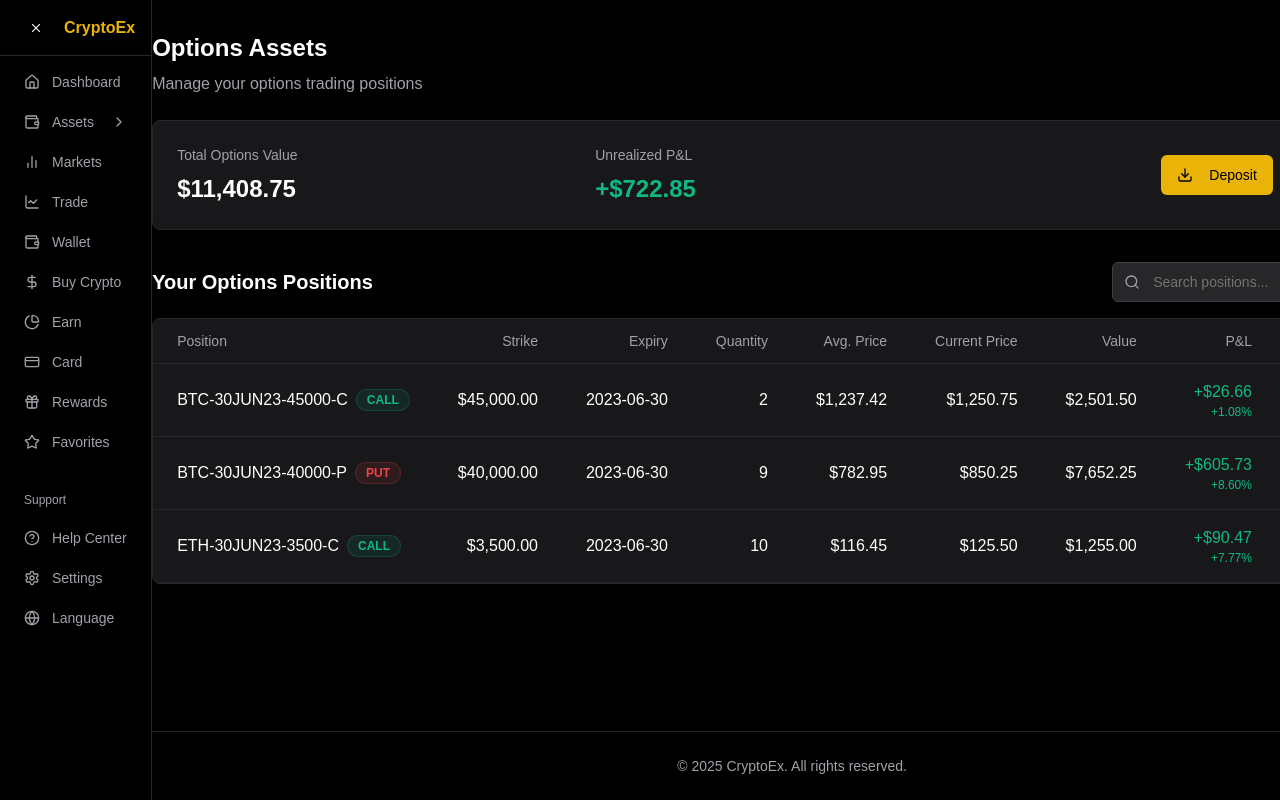
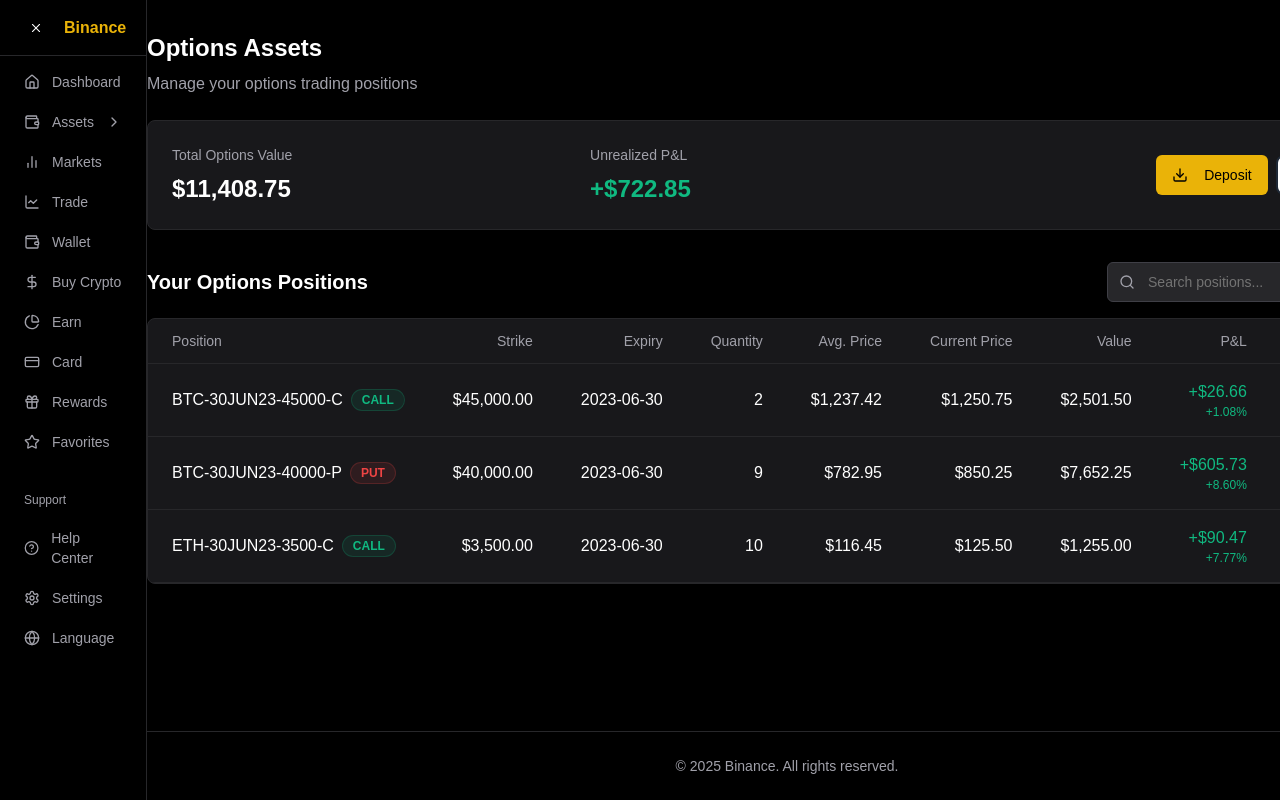
Before and after one commit to prakashpaini2k/crypto-exchange, a Next.js app: page /assets/options in a window 1280 px wide. Shown: the top 800 px of the page. Built offline with nearby package versions, Linux system fonts and the light colour scheme.

Commit message:
added brand name

```diff
--- a/app/assets/options/page.tsx
+++ b/app/assets/options/page.tsx
@@ -294,7 +294,7 @@ export default function OptionsAssetsPage() {
 
         <footer className="border-t border-zinc-800 py-6">
           <div className="container text-center text-sm text-zinc-400">
-            <p>© {new Date().getFullYear()} CryptoEx. All rights reserved.</p>
+            <p>© {new Date().getFullYear()} Binance. All rights reserved.</p>
           </div>
         </footer>
       </div>
--- a/app/assets/overview/page.tsx
+++ b/app/assets/overview/page.tsx
@@ -233,7 +233,7 @@ export default function AssetsOverviewPage() {
 
         <footer className="border-t border-zinc-800 py-6">
           <div className="container text-center text-sm text-zinc-400">
-            <p>© {new Date().getFullYear()} CryptoEx. All rights reserved.</p>
+            <p>© {new Date().getFullYear()} Binance. All rights reserved.</p>
           </div>
         </footer>
       </div>
--- a/app/assets/spot/page.tsx
+++ b/app/assets/spot/page.tsx
@@ -218,7 +218,7 @@ export default function SpotAssetsPage() {
 
         <footer className="border-t border-zinc-800 py-6">
           <div className="container text-center text-sm text-zinc-400">
-            <p>© {new Date().getFullYear()} CryptoEx. All rights reserved.</p>
+            <p>© {new Date().getFullYear()} Binance. All rights reserved.</p>
           </div>
         </footer>
       </div>
--- a/components/sidebar-navigation.tsx
+++ b/components/sidebar-navigation.tsx
@@ -126,7 +126,7 @@ export function SidebarNavigation({ className }: SidebarNavigationProps) {
         </Button>
         {expanded && (
           <Link href="/" className="flex items-center gap-2 font-bold text-yellow-500">
-            <span>CryptoEx</span>
+            <span>Binance</span>
           </Link>
         )}
       </div>
```
